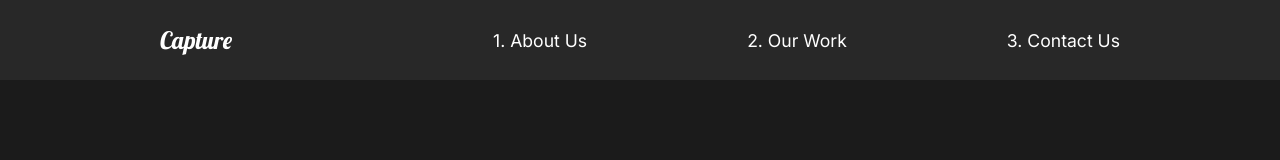
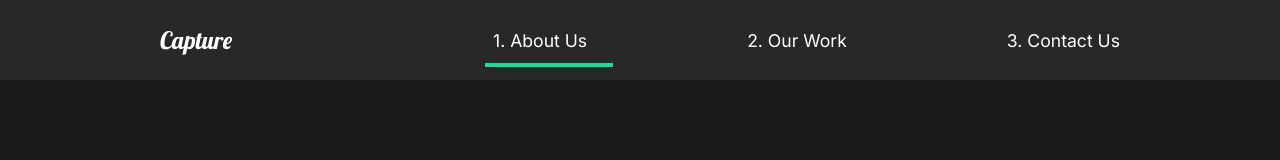
Before and after one commit to vedransehovic/personalsite, a React (Create React App) app: page / in a window 1280 px wide. Shown: the top 160 px of the page. Built offline with nearby package versions, Linux system fonts and the light colour scheme.

Commit message:
Nav Line Animation

```diff
--- a/src/components/Nav.js
+++ b/src/components/Nav.js
@@ -1,8 +1,11 @@
 import React from "react";
 import styled from "styled-components";
 import { Link } from "react-router-dom";
+import { motion } from "framer-motion";
+import { useLocation } from "react-router-dom";
 
 const Nav = () => {
+  const { pathname } = useLocation();
   return (
     <StyledNav>
       <h1>
@@ -13,12 +16,27 @@ const Nav = () => {
       <ul>
         <li>
           <Link to="/">1. About Us</Link>
+          <Line
+            transition={{ duration: 0.75 }}
+            initial={{ width: "0%" }}
+            animate={{ width: pathname === "/" ? "50%" : "0%" }}
+          />
         </li>
         <li>
           <Link to="/work">2. Our Work</Link>
+          <Line
+            transition={{ duration: 0.75 }}
+            initial={{ width: "0%" }}
+            animate={{ width: pathname === "/work" ? "50%" : "0%" }}
+          />
         </li>
         <li>
           <Link to="/contact">3. Contact Us</Link>
+          <Line
+            transition={{ duration: 0.75 }}
+            initial={{ width: "0%" }}
+            animate={{ width: pathname === "/contact" ? "50%" : "0%" }}
+          />
         </li>
       </ul>
     </StyledNav>
@@ -55,4 +73,13 @@ const StyledNav = styled.nav`
   }
 `;
 
+const Line = styled(motion.div)`
+  height: 0.3rem;
+  background: #23d997;
+  width: 0%;
+  position: absolute;
+  bottom: -80%;
+  left: 60%;
+`;
+
 export default Nav;
```
